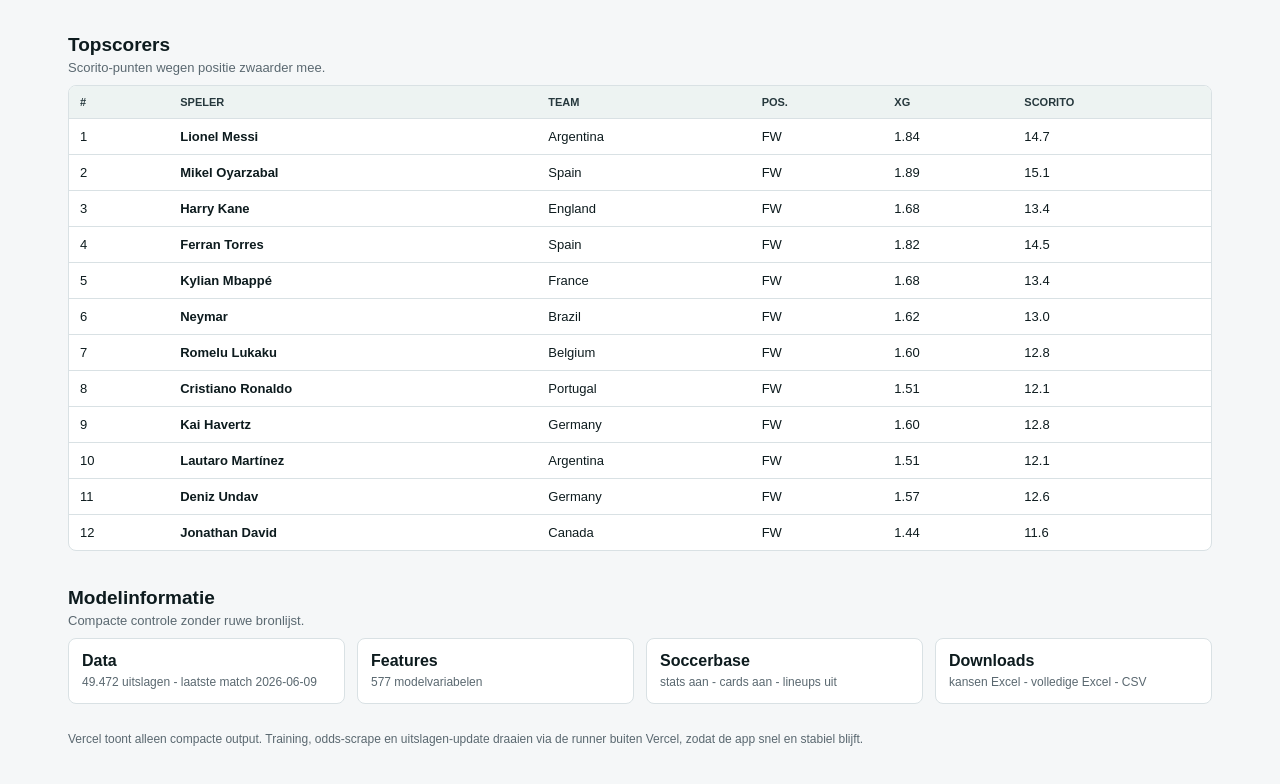
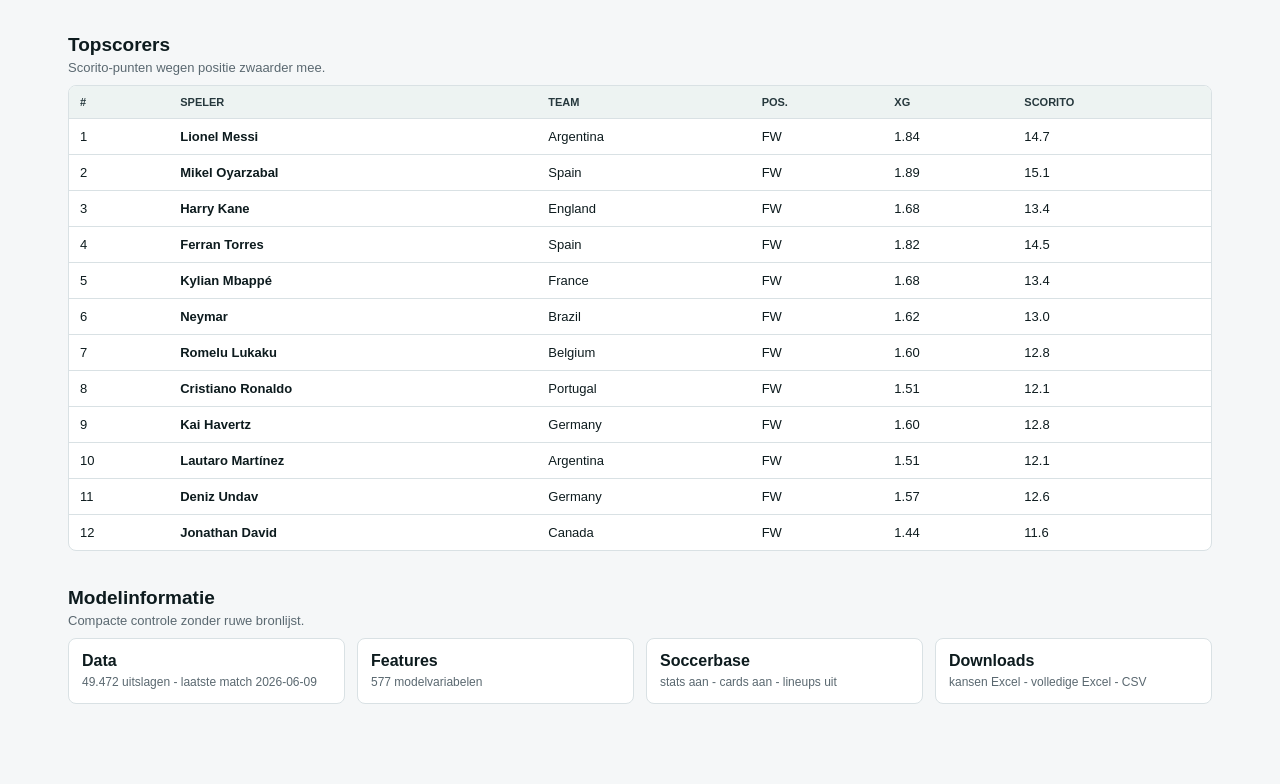
Before and after one commit to thomlaer/voetbal_prediction, a Next.js app in the folder github_vercel_app/: page / in a window 1280 px wide. Shown: the part 8327-9111 px from the top of the page. After the commit the page ends 9087 px from the top, so only its background shows below. Built offline with nearby package versions, Linux system fonts and the light colour scheme.

Commit message:
Remove dashboard footer note

```diff
--- a/github_vercel_app/src/app/page.tsx
+++ b/github_vercel_app/src/app/page.tsx
@@ -541,10 +541,6 @@ export default async function Home() {
               </div>
             </div>
           </div>
-          <p className="footer">
-            Vercel toont alleen compacte output. Training, odds-scrape en uitslagen-update draaien via
-            de runner buiten Vercel, zodat de app snel en stabiel blijft.
-          </p>
         </section>
       </div>
     </main>
```
